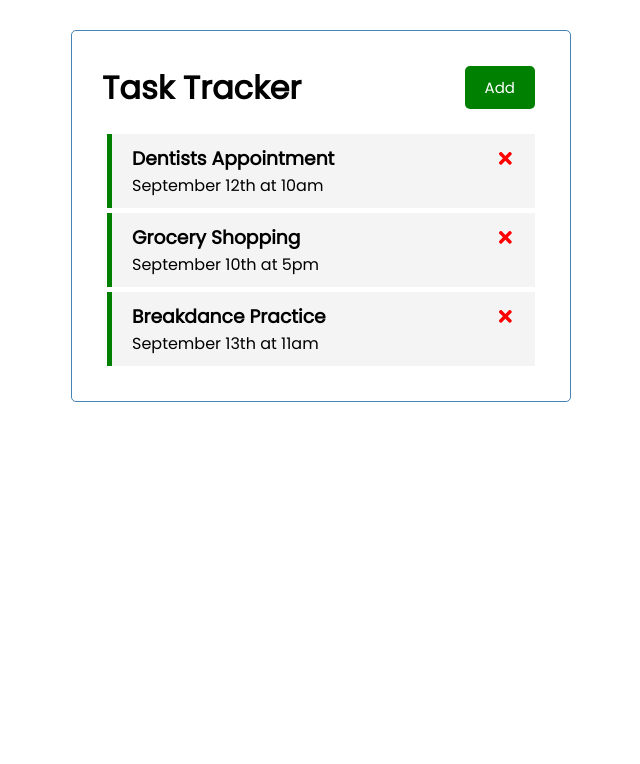
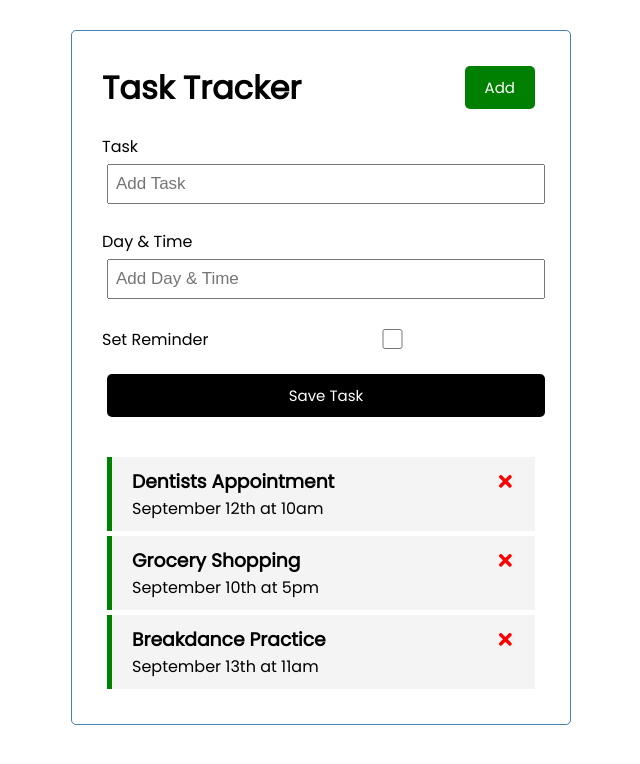
Before and after one commit to pendemic/react-task-tracker, a React (Create React App) app: page / in a window 1280 px wide. Shown: the top 764 px of the page, without its empty margins (319-959 px from the left). Built offline with nearby package versions, Linux system fonts and the light colour scheme.

Commit message:
Add Task functionality

```diff
--- a/src/App.js
+++ b/src/App.js
@@ -1,6 +1,7 @@
 import { useState } from 'react'
 import Header from './components/Header'
 import Tasks from './components/Tasks'
+import AddTask from './components/AddTask'
 function App() {
 
   const [tasks, setTasks] = useState([
@@ -23,7 +24,12 @@
         reminder: true,
     },
 ])
-
+//Add Task
+const addTask = (task) => {
+  const id = Math.floor(Math.random() * 10000) + 1
+  const newTask = { id, ...task }
+  setTasks([...tasks, newTask])
+}
 //Delete Task
 const deleteTask = (id) => {
   setTasks(tasks.filter((task => task.id !==id)))
@@ -36,6 +42,7 @@
   return (
     <div className="container">
       <Header />
+      <AddTask onAdd={addTask}/>
       {tasks.length > 0 ? <Tasks tasks={tasks} onDelete={deleteTask} onToggle={toggleReminder} /> : 'No Tasks To Show'}
     </div>
   );
--- /dev/null
+++ b/src/components/AddTask.js
@@ -0,0 +1,41 @@
+import {useState} from 'react'
+
+const AddTask = ({onAdd}) => {
+    const [text, setText] = useState('')
+    const [day, setDay] = useState('')
+    const [reminder, setReminder] = useState(false)
+
+    const onSubmit = (e) => {
+        e.preventDefault()
+
+        if(!text){
+            alert('Please add a task')
+            return
+
+        }
+        onAdd({ text, day, reminder})
+
+        setText('')
+        setDay('')
+        setReminder(false)
+    }
+    return (
+        <form className='add-form' onSubmit={onSubmit}>
+            <div className='form-control'>
+                <label>Task</label>
+                <input type='text' placeholder='Add Task' value={text} onChange={(e) => setText(e.target.value)}></input>
+            </div>
+            <div className='form-control'>
+                <label>Day & Time</label>
+                <input type='text' placeholder='Add Day & Time' value={day} onChange={(e) => setDay(e.target.value)}></input>
+            </div>
+            <div className='form-control form-control-check'>
+                <label>Set Reminder</label>
+                <input type='checkbox' checked={reminder} value={reminder} onChange={(e) => setReminder(e.currentTarget.checked)}></input>
+            </div>
+            <input type='submit' value='Save Task' className='btn btn-block'></input>
+        </form>
+    )
+}
+
+export default AddTask
```
